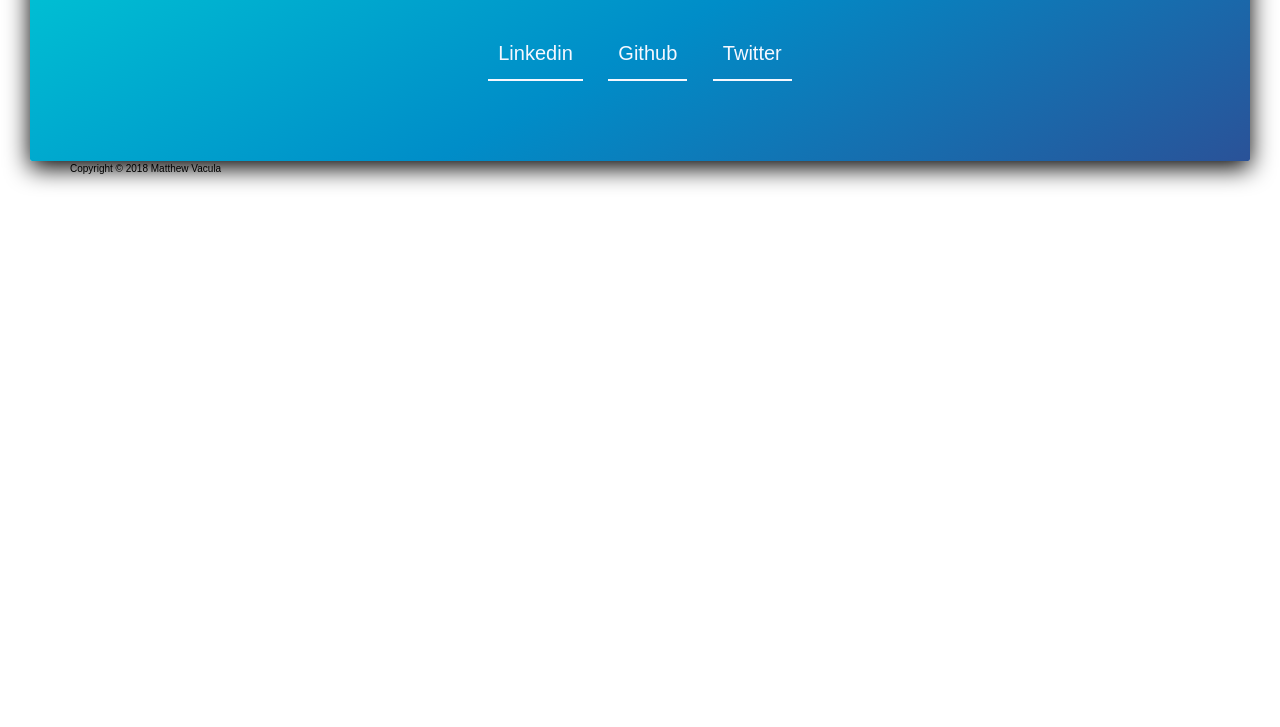
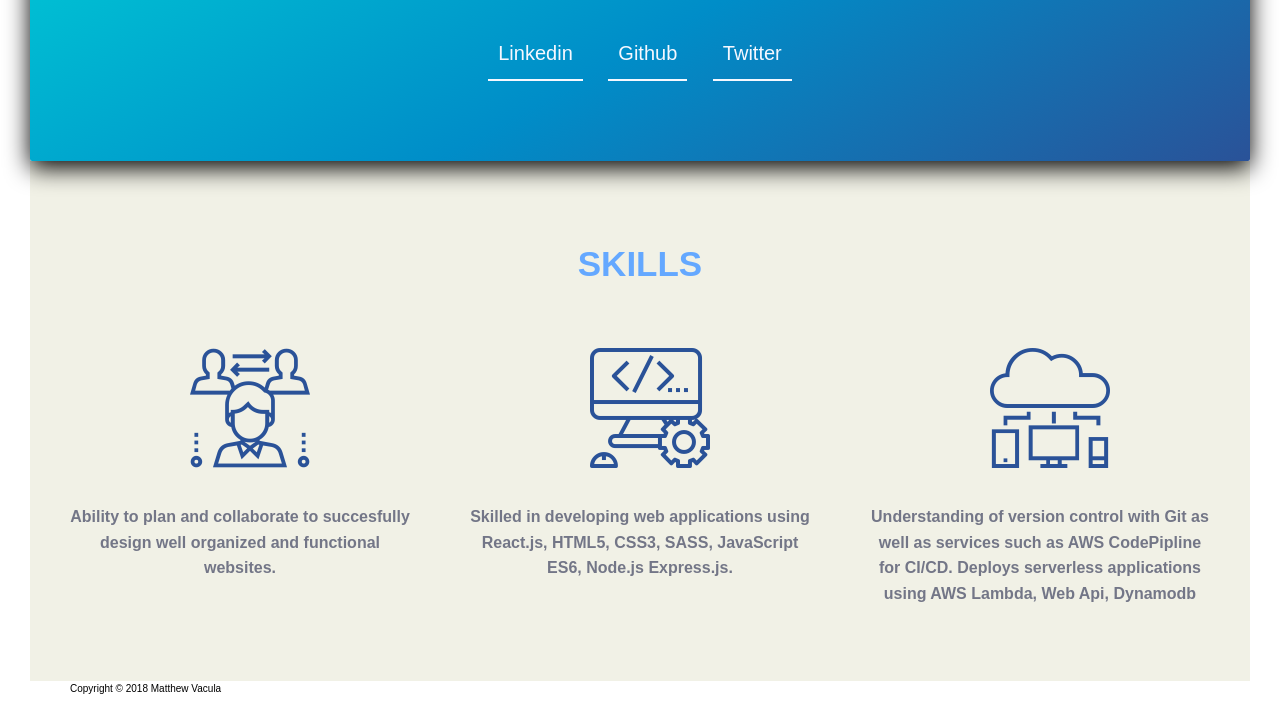
Before and after one commit to mdvacula/mdvacula.github.io, a website: page index.html in a window 1280 px wide. Shown: the part 549-1276 px from the top of the page. Before the commit the page ends 800 px from the top, so only its background shows below. Drawn offline with Linux system fonts and the light colour scheme.

Commit message:
added skills section

```diff
--- /dev/null
+++ b/assets/css/flaticon.css
@@ -0,0 +1,36 @@
+	/*
+  	Flaticon icon font: Flaticon
+  	Creation date: 24/07/2018 20:03
+  	*/
+
+@font-face {
+  font-family: "Flaticon";
+  src: url("./Flaticon.eot");
+  src: url("./Flaticon.eot?#iefix") format("embedded-opentype"),
+       url("./Flaticon.woff") format("woff"),
+       url("./Flaticon.ttf") format("truetype"),
+       url("./Flaticon.svg#Flaticon") format("svg");
+  font-weight: normal;
+  font-style: normal;
+}
+
+@media screen and (-webkit-min-device-pixel-ratio:0) {
+  @font-face {
+    font-family: "Flaticon";
+    src: url("./Flaticon.svg#Flaticon") format("svg");
+  }
+}
+
+[class^="flaticon-"]:before, [class*=" flaticon-"]:before,
+[class^="flaticon-"]:after, [class*=" flaticon-"]:after {
+  font-family: Flaticon;
+        font-size: 12rem;
+font-style: normal;
+margin-left: 2rem;
+color: #2A5298
+}
+
+.flaticon-coding:before { content: "\f100"; }
+.flaticon-cloud:before { content: "\f101"; }
+.flaticon-sharing:before { content: "\f102"; }
+.flaticon-plan:before { content: "\f103"; }
--- a/index.html
+++ b/index.html
@@ -5,7 +5,7 @@
 	<meta charset="utf-8">
 	<meta name="viewport" content="width=device-width, initial-scale=1, shrink-to-fit=no">
 	<title>Matthew Vacula: Web Developer</title>
-
+	<link rel="stylesheet" href="assets/css/flaticon.css">
 	<link rel="stylesheet" href="assets/css/style.css">
 </head>
 
@@ -29,18 +29,23 @@
 				</div>
 		</header>
 
-		<!-- <section class="section-about">
-			<h3 class="heading-secondary">About:</h3>
+		<section class="section-about">
+			<h3 class="heading-secondary section-about__heading">Skills</h3>
 			<div class="row">
 				<div class="col-1-of-3">
-						Space
+						<i class="flaticon-sharing"></i>
+					<p class="paragraph">Ability to plan and collaborate to succesfully design well organized and functional websites.</p>
 				</div>
-				<div class="col-2-of-3">
-					<p class="paragraph"> Enthusiastic about developing performant solutions and learning new ways of making the internet come alive.
-					My experince includes developing projects using React, Node, Express, HTML, CSS as well as utilizing a strong foundation in Computer Science. Looking for opportunities to grow and further my knowledge in an energetic environment.</p>
+				<div class="col-1-of-3">
+						<i class="flaticon-coding"></i>
+					<p class="paragraph">Skilled in developing web applications using React.js, HTML5, CSS3, SASS, JavaScript ES6, Node.js Express.js.</p>
 				</div>
+				<div class="col-1-of-3">
+						<i class="flaticon-cloud"></i>
+						<p class="paragraph">Understanding of version control with Git as well as services such as AWS CodePipline for CI/CD. Deploys serverless applications using AWS Lambda, Web Api, Dynamodb</p>
+					</div>
 			</div>
-		</section> -->
+		</section>
 
 		<!-- <section class="row">
 			<div class="col-md-12 col-sm-12">
@@ -88,13 +93,9 @@
 
 
 	<footer class="footer">
-		<div class="container">
 			<div class="row text-center">
-
-					<p> Copyright &copy; <script type="text/javascript">document.write(new Date().getFullYear());</script> Matthew Vacula</p>
-
+				<p> Copyright &copy; <script type="text/javascript">document.write(new Date().getFullYear());</script> Matthew Vacula</p>
 			</div>
-		</div>
 	</footer>
 </body>
 
--- a/scss/base/_typography.scss
+++ b/scss/base/_typography.scss
@@ -57,10 +57,14 @@
 .heading-secondary {
     font-size: 3.5rem;
     text-transform: uppercase;
+    color: #64A8FF;
+    margin-bottom: 2rem;
 }
 
 .paragraph {
     font-size: $default-font-size;
+    color: #737687;
+    font-weight: 600;
 
     &:not(:last-child) {
         margin-bottom: 2.5rem;
--- a/scss/layout/_header.scss
+++ b/scss/layout/_header.scss
@@ -7,6 +7,9 @@
     box-shadow: 0 .7rem 2.5rem black;
     border-radius: 2px;
 
+    @include respond(phone) {
+        height: 65vh;
+    }
     &__text-box {
         margin-top: 2rem;
         box-sizing: border-box;
@@ -17,11 +20,12 @@
         box-sizing: border-box;
         margin: 0 auto;
         text-align: center;
+
         &-image{
             margin-top: 2rem;
             display: inline-block;
             width: 50rem;
-
+            box-shadow: 0 .7rem 3rem #2A5298;
 
             @include respond(phone) {
                 width: 30rem;
--- a/scss/main.scss
+++ b/scss/main.scss
@@ -1,7 +1,6 @@
 @import "abstracts/functions";
 @import "abstracts/mixins";
 @import "abstracts/variables";
-
 @import "base/base";
 @import "base/typography";
 
--- a/scss/pages/_home.scss
+++ b/scss/pages/_home.scss
@@ -1,5 +1,5 @@
 .section-about {
-    background-color: #DDEBEA;
-    padding: 10rem 0;
-
+    background-color: #F1F1E6;
+    padding: 7.5rem 2rem;
+    text-align: center;
 }
```
Also changed, not shown: assets/css/Flaticon.svg (added), assets/css/Flaticon.ttf (added), assets/css/Flaticon.woff (added), assets/css/style.css, 1 other file.
